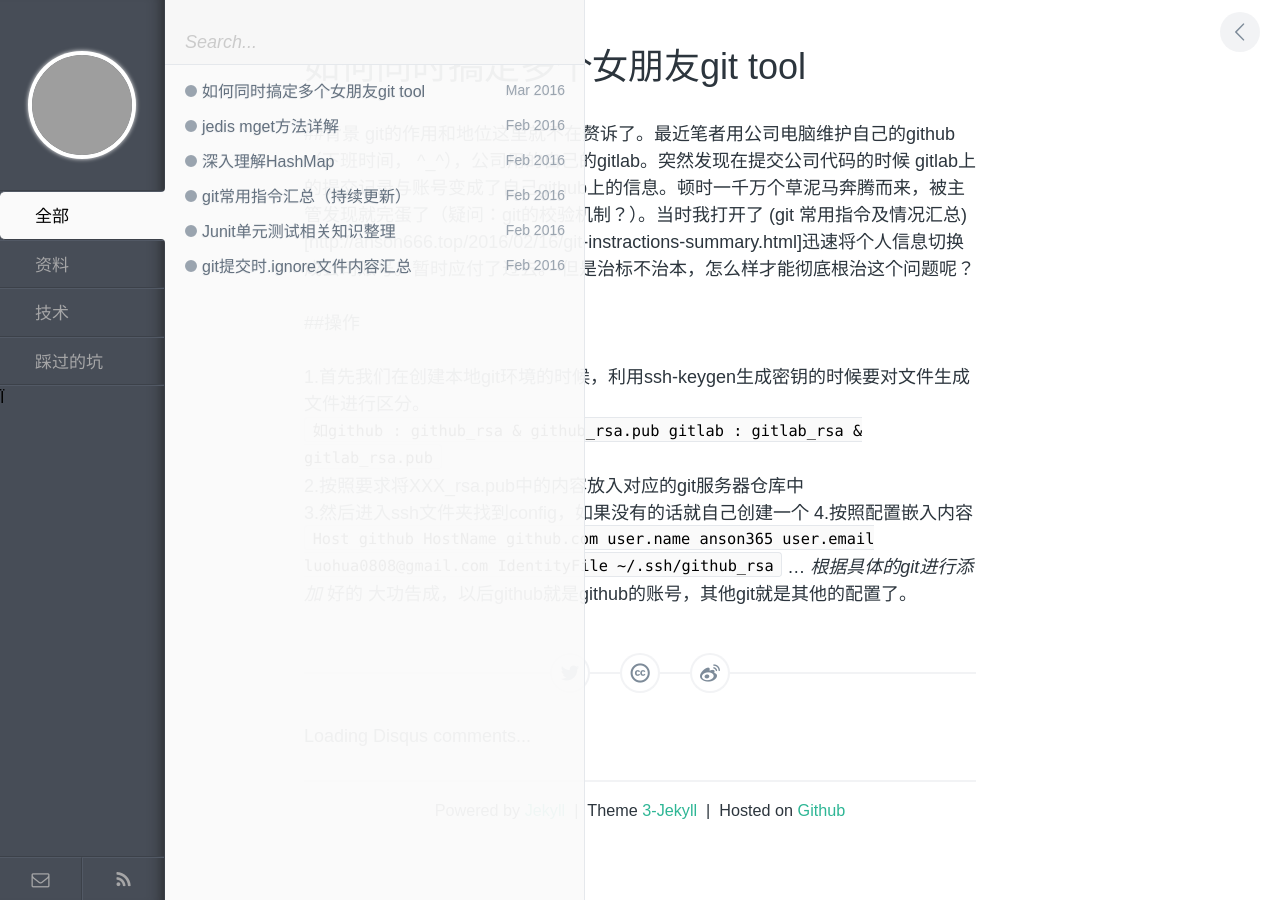
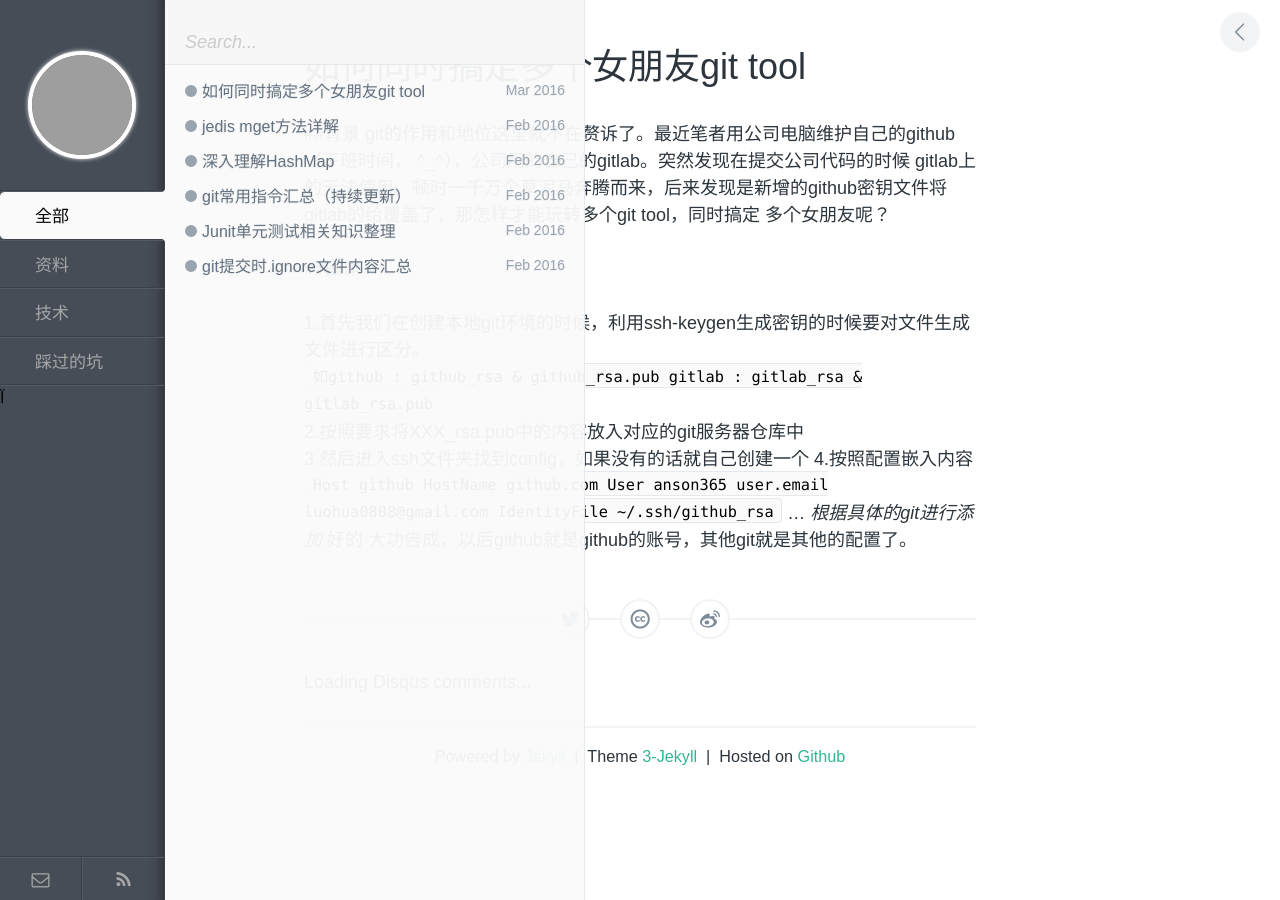
Before and after one commit to Anson365/anson365_draft, a Jekyll site: the page built from _posts/resource/2016-03-05-mutil-git-conflicts-sovle.md, in a window 1280 px wide. Built offline with Jekyll 4.4.1, drawn with Linux system fonts in a browser that asks for light colours; comment, search, counter and statistics services are not loaded; grey boxes are pictures that could not be loaded.

Commit message:
change style

````diff
--- a/_posts/resource/2016-03-05-mutil-git-conflicts-sovle.md
+++ b/_posts/resource/2016-03-05-mutil-git-conflicts-sovle.md
@@ -7,9 +7,8 @@ description: 同pc中多个不同git之间的共存
 ---
 ##背景
   git的作用和地位这里就不在赘诉了。最近笔者用公司电脑维护自己的github（下班时间， ^_^），公司用的自己的gitlab。突然发现在提交公司代码的时候
-gitlab上的提交记录与账号变成了自己github上的信息。顿时一千万个草泥马奔腾而来，被主管发现就完蛋了（疑问：git的校验机制？）。当时我打开了
-(git 常用指令及情况汇总)[http://anson666.top/2016/02/16/git-instractions-summary.html]迅速将个人信息切换成公司账号。暂时应付了过去。
-但是治标不治本，怎么样才能彻底根治这个问题呢？
+gitlab上的无法使用。顿时一千万个草泥马奔腾而来，后来发现是新增的github密钥文件将gitlab的给覆盖了，那怎样才能玩转多个git tool，同时搞定
+多个女朋友呢？
 
 ##操作
 
@@ -25,7 +24,7 @@ gitlab上的提交记录与账号变成了自己github上的信息。顿时一
     ```
     Host github
     HostName github.com
-    user.name anson365
+    User anson365
     user.email luohua0808@gmail.com
     IdentityFile ~/.ssh/github_rsa```
     ...
````
